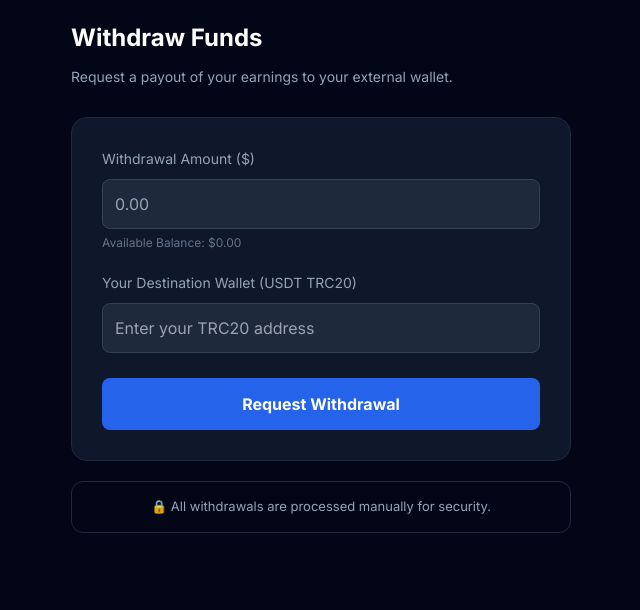
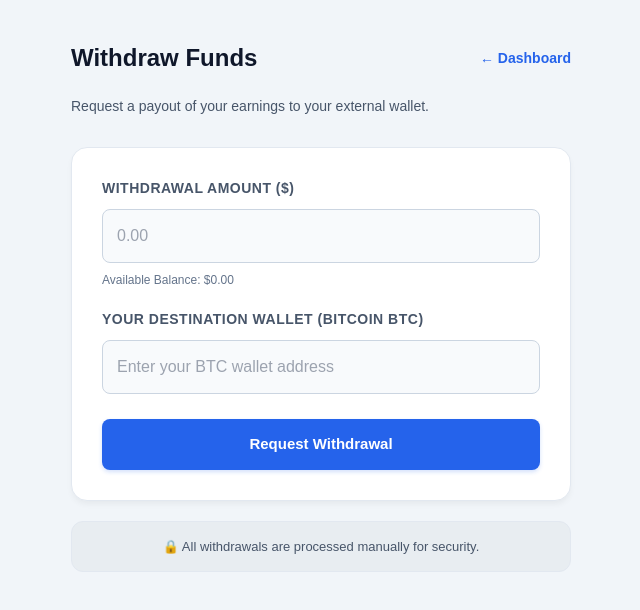
Before and after one commit to stonefolk663-lang/investment-platform, a Next.js app: page /dashboard/withdraw in a window 1280 px wide. Shown: the top 610 px of the page, without its empty margins (319-959 px from the left). Built offline with nearby package versions, Linux system fonts and the light colour scheme.

Commit message:
withdrawal

```diff
--- a/app/dashboard/withdraw/page.tsx
+++ b/app/dashboard/withdraw/page.tsx
@@ -11,46 +11,58 @@ export default function WithdrawPage() {
   };
 
   return (
-    <div style={{ backgroundColor: '#020617', color: 'white', minHeight: '100vh', padding: '20px' }}>
+    <div style={{ backgroundColor: '#f1f5f9', color: '#0f172a', minHeight: '100vh', padding: '40px 20px', fontFamily: 'sans-serif' }}>
       <div style={{ maxWidth: '500px', margin: '0 auto' }}>
-        <h1 style={{ fontSize: '24px', fontWeight: 'bold', marginBottom: '10px' }}>Withdraw Funds</h1>
-        <p style={{ color: '#94a3b8', marginBottom: '30px', fontSize: '14px' }}>Request a payout of your earnings to your external wallet.</p>
 
-        <div style={{ backgroundColor: '#0f172a', padding: '30px', borderRadius: '16px', border: '1px solid #1e293b' }}>
+        {/* Simple Navigation Back Header */}
+        <div style={{ display: 'flex', justifyContent: 'space-between', alignItems: 'center', marginBottom: '20px' }}>
+          <h1 style={{ fontSize: '24px', fontWeight: 'bold', margin: 0, color: '#0f172a' }}>Withdraw Funds</h1>
+          <a href="/dashboard" style={{ textDecoration: 'none', color: '#2563eb', fontSize: '14px', fontWeight: 'bold' }}>← Dashboard</a>
+        </div>
+        <p style={{ color: '#475569', marginBottom: '30px', fontSize: '14px' }}>Request a payout of your earnings to your external wallet.</p>
+
+        {/* Centralized Premium Form Panel */}
+        <div style={{ backgroundColor: '#ffffff', padding: '30px', borderRadius: '16px', border: '1px solid #e2e8f0', boxShadow: '0 4px 6px -1px rgba(0,0,0,0.05)' }}>
           <form onSubmit={handleWithdraw}>
+
             <div style={{ marginBottom: '20px' }}>
-              <label style={{ display: 'block', marginBottom: '10px', color: '#94a3b8', fontSize: '14px' }}>Withdrawal Amount ($)</label>
+              <label style={{ display: 'block', marginBottom: '10px', color: '#475569', fontSize: '14px', fontWeight: '600', textTransform: 'uppercase', letterSpacing: '0.5px' }}>
+                Withdrawal Amount ($)
+              </label>
               <input
                 type="number"
                 value={amount}
                 onChange={(e) => setAmount(e.target.value)}
                 placeholder="0.00"
                 required
-                style={{ width: '100%', padding: '12px', borderRadius: '8px', backgroundColor: '#1e293b', color: 'white', border: '1px solid #334155' }}
+                style={{ width: '100%', padding: '14px', borderRadius: '8px', backgroundColor: '#f8fafc', color: '#0f172a', border: '1px solid #cbd5e1', boxSizing: 'border-box', fontSize: '16px' }}
               />
-              <p style={{ fontSize: '12px', color: '#64748b', marginTop: '5px' }}>Available Balance: $0.00</p>
+              <p style={{ fontSize: '12px', color: '#64748b', marginTop: '8px', fontWeight: '500' }}>Available Balance: $0.00</p>
             </div>
 
             <div style={{ marginBottom: '25px' }}>
-              <label style={{ display: 'block', marginBottom: '10px', color: '#94a3b8', fontSize: '14px' }}>Your Destination Wallet (USDT TRC20)</label>
+              <label style={{ display: 'block', marginBottom: '10px', color: '#475569', fontSize: '14px', fontWeight: '600', textTransform: 'uppercase', letterSpacing: '0.5px' }}>
+                Your Destination Wallet (Bitcoin BTC)
+              </label>
               <input
                 type="text"
                 value={wallet}
                 onChange={(e) => setWallet(e.target.value)}
-                placeholder="Enter your TRC20 address"
+                placeholder="Enter your BTC wallet address"
                 required
-                style={{ width: '100%', padding: '12px', borderRadius: '8px', backgroundColor: '#1e293b', color: 'white', border: '1px solid #334155' }}
+                style={{ width: '100%', padding: '14px', borderRadius: '8px', backgroundColor: '#f8fafc', color: '#0f172a', border: '1px solid #cbd5e1', boxSizing: 'border-box', fontSize: '16px' }}
               />
             </div>
 
-            <button type="submit" style={{ width: '100%', padding: '14px', borderRadius: '8px', backgroundColor: '#2563eb', color: 'white', fontWeight: 'bold', border: 'none', cursor: 'pointer' }}>
+            <button type="submit" style={{ width: '100%', padding: '14px', borderRadius: '8px', backgroundColor: '#2563eb', color: 'white', fontWeight: 'bold', border: 'none', cursor: 'pointer', fontSize: '15px', boxShadow: '0 2px 4px rgba(37, 99, 235, 0.2)' }}>
               Request Withdrawal
             </button>
           </form>
         </div>
 
-        <div style={{ marginTop: '20px', padding: '15px', backgroundColor: '#020617', border: '1px solid #1e293b', borderRadius: '12px' }}>
-          <p style={{ fontSize: '13px', color: '#94a3b8', textAlign: 'center' }}>
+        {/* Security Bottom Notice */}
+        <div style={{ marginTop: '20px', padding: '15px', backgroundColor: 'rgba(71, 85, 105, 0.05)', border: '1px solid #e2e8f0', borderRadius: '12px' }}>
+          <p style={{ fontSize: '13px', color: '#475569', textAlign: 'center', margin: 0 }}>
             🔒 All withdrawals are processed manually for security.
           </p>
         </div>
```
